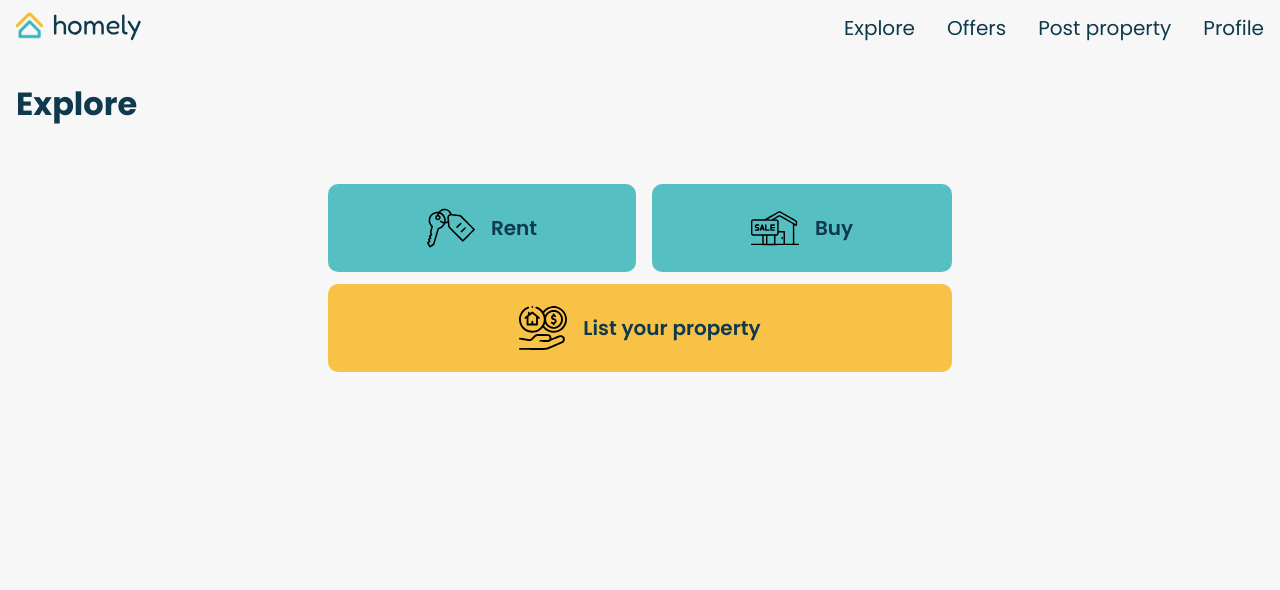
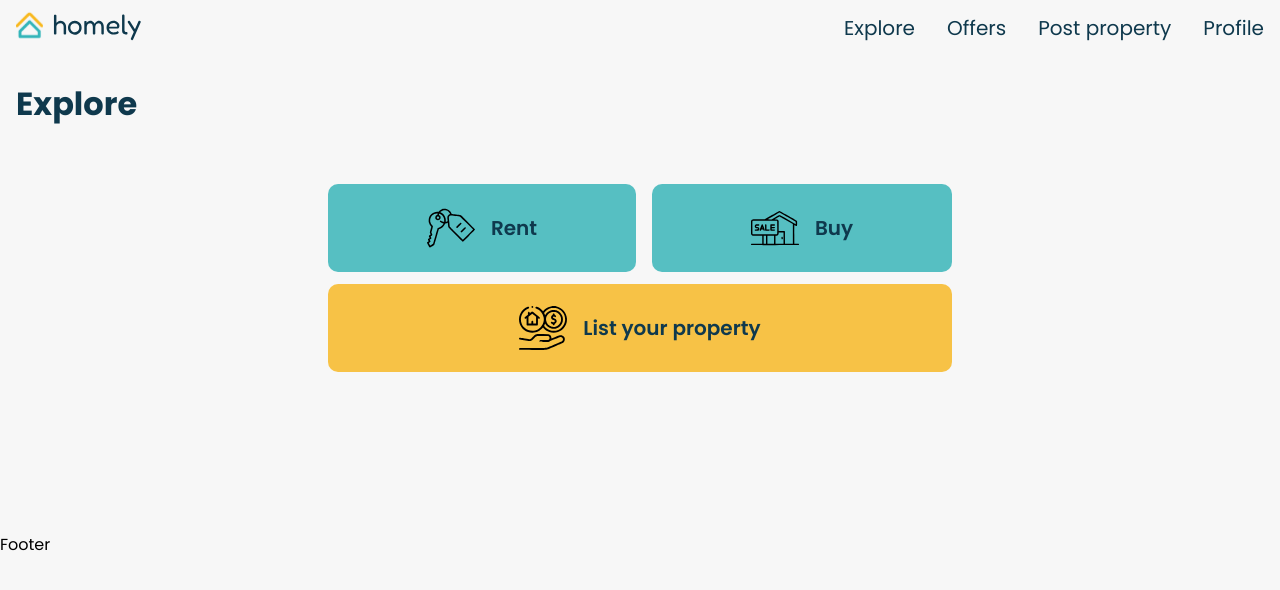
Before and after one commit to anoj-kt/homely, a React (Create React App) app: page / in a window 1280 px wide. Shown: the top 590 px of the page. Built offline with nearby package versions, Linux system fonts and the light colour scheme; no server answers; the database is empty.

Commit message:
Create footer comp

```diff
--- a/src/App.js
+++ b/src/App.js
@@ -16,6 +16,7 @@ import CreateListing from './pages/CreateListing';
 import EditListing from './pages/EditListing';
 import Listing from './pages/Listing';
 import Contact from './pages/Contact';
+import Footer from './components/Footer';
 
 function App() {
   return (
@@ -37,6 +38,7 @@ function App() {
         <Route path="/category/:categoryName/:listingId" element={<Listing/>}/>
         <Route path="/contact/:ownerId" element={<Contact/>}/>
       </Routes>
+      <Footer />
     </Router>
     <ToastContainer />
     </>
--- /dev/null
+++ b/src/components/Footer.jsx
@@ -0,0 +1,9 @@
+import React from 'react'
+
+function Footer() {
+  return (
+    <div>Footer</div>
+  )
+}
+
+export default Footer
```
